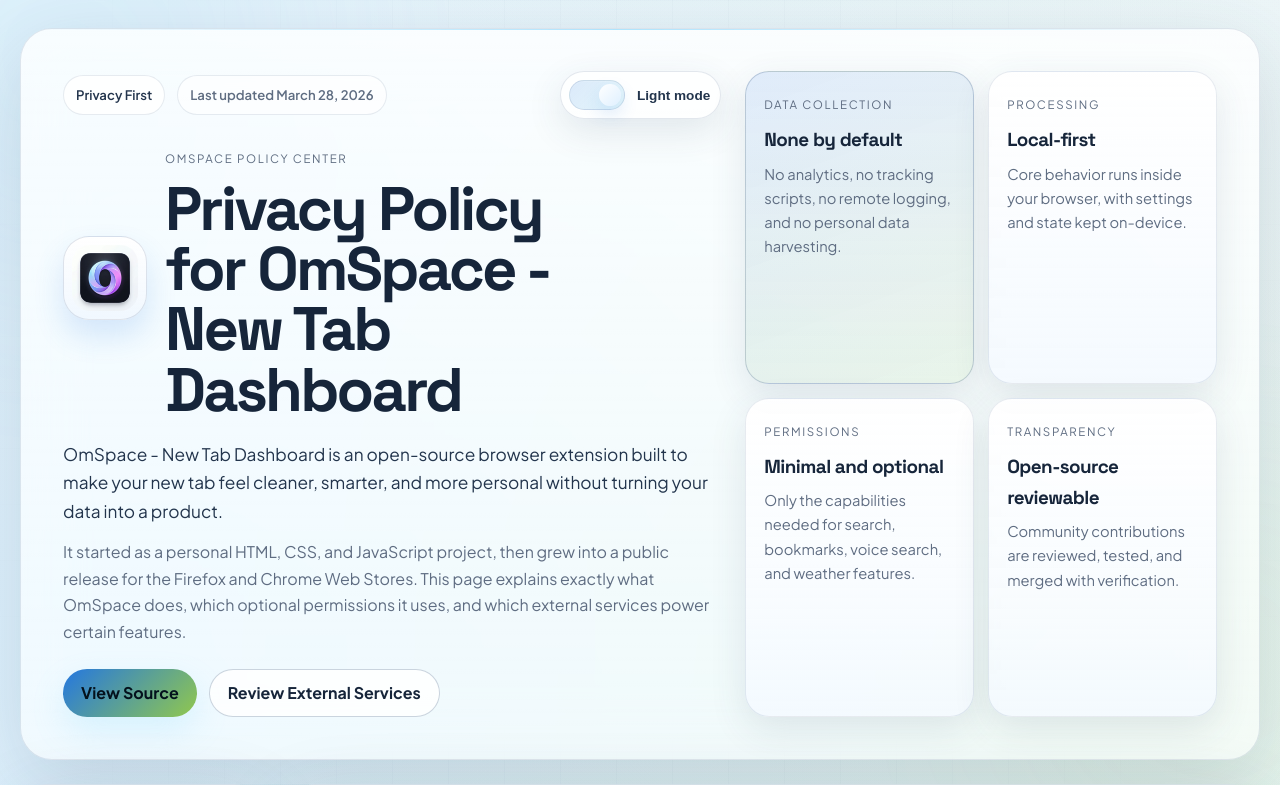
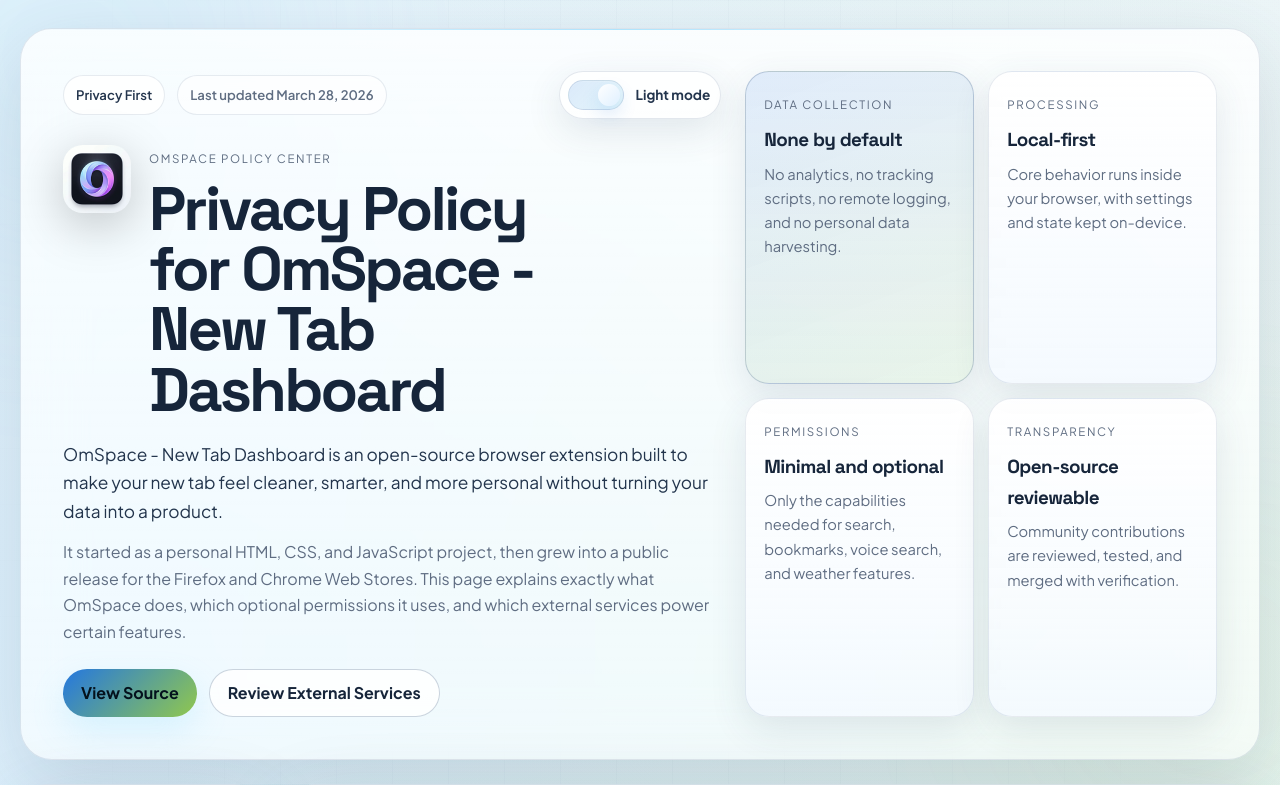
Before and after one commit to aniketmishra-0/OmSpace-New-Tab-Dashboard, a browser extension: page docs/privacy.html in a window 1280 px wide. Shown: the top 785 px of the page. Drawn offline with Linux system fonts and the light colour scheme.

Commit message:
Polish privacy page toggle and logo

```diff
--- a/docs/privacy.css
+++ b/docs/privacy.css
@@ -105,6 +105,10 @@
 *::before,
 *::after {
     box-sizing: border-box;
+}
+
+button {
+    font: inherit;
 }
 
 html {
@@ -249,6 +253,8 @@
 }
 
 .theme-toggle {
+    -webkit-appearance: none;
+    appearance: none;
     display: inline-flex;
     align-items: center;
     gap: 12px;
@@ -259,6 +265,7 @@
     box-shadow: var(--shadow-soft);
     color: var(--text);
     cursor: pointer;
+    outline: none;
     transition: transform 180ms ease, border-color 180ms ease, background 180ms ease;
 }
 
@@ -323,21 +330,18 @@
 }
 
 .brand-row {
-    align-items: center;
+    align-items: flex-start;
     gap: 18px;
     margin-bottom: 20px;
 }
 
 .brand-mark {
-    width: 84px;
-    height: 84px;
-    padding: 8px;
-    border-radius: 26px;
+    width: 68px;
+    height: 68px;
+    flex: 0 0 68px;
     display: grid;
     place-items: center;
-    background: var(--logo-shell-bg);
-    border: 1px solid var(--logo-shell-border);
-    box-shadow: var(--logo-shell-shadow);
+    margin-top: 8px;
 }
 
 .brand-logo {
@@ -345,7 +349,8 @@
     width: 100%;
     height: 100%;
     object-fit: cover;
-    border-radius: 18px;
+    border-radius: 20px;
+    filter: drop-shadow(0 12px 24px rgba(0, 0, 0, 0.22));
 }
 
 .brand-label,
@@ -756,9 +761,10 @@
     }
 
     .brand-mark {
-        width: 68px;
-        height: 68px;
-        border-radius: 20px;
+        width: 56px;
+        height: 56px;
+        flex-basis: 56px;
+        margin-top: 4px;
     }
 
     .policy-nav {
```
